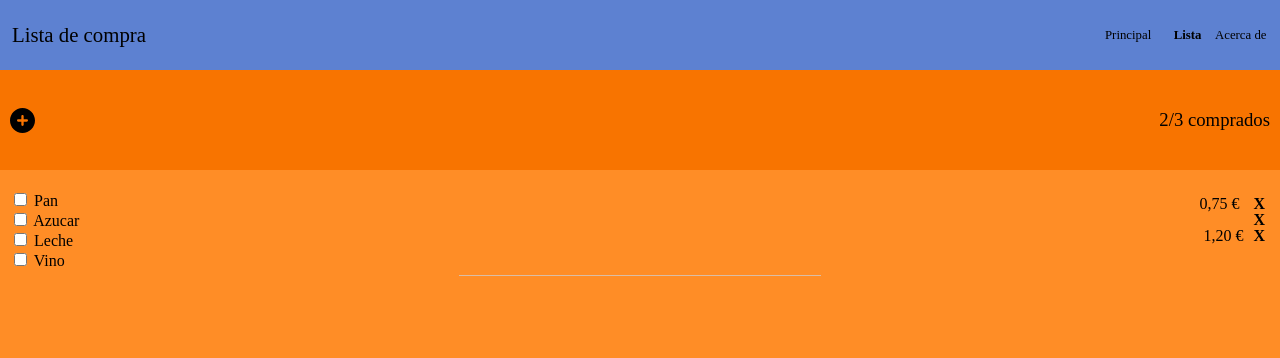
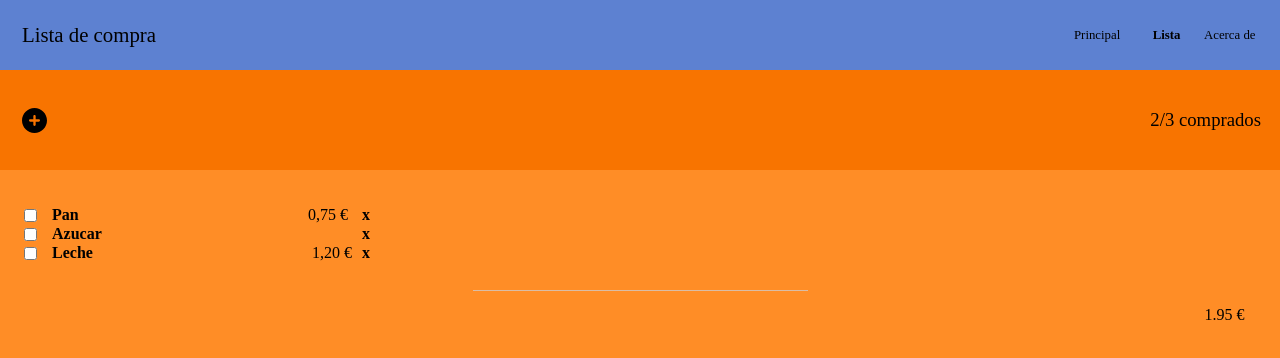
Before and after one commit to BorisMichaelRandebrock/202204-W1CH4-boris-randebrock, a plain HTML site: page index.html in a window 1280 px wide. Drawn offline with Linux system fonts and the light colour scheme.

Commit message:
refactured listitems added some more css

```diff
--- a/index.css
+++ b/index.css
@@ -20,7 +20,7 @@ header {
   width: 100vw;
   margin: 0%;
   height: 70px;
-  padding: 15px 10px 15px 10px;
+  padding: 15px 16px 15px 20px;
   align-content: center;
   align-items: center;
   justify-content: space-between;
@@ -31,12 +31,14 @@ h1 {
   font-weight: 500;
   padding-left: 2px;
 }
-ul {
+.header-ul {
   display: flex;
   flex-direction: row;
   justify-content: space-around;
+  width: 200px;
+  padding-left: 5px;
 }
-li {
+.header-li {
   font-size: 0.8em;
   list-style: none;
   margin: 0%;
@@ -58,8 +60,8 @@ li {
   background-color: #f87400;
   height: 100px;
   width: 100vw;
-  padding-left: 10px;
-  padding-right: 10px;
+  padding-left: 22px;
+  padding-right: 19px;
 }
 .items {
   background: #ff8d26;
@@ -79,6 +81,14 @@ form {
   margin-top: 20px;
   width: 200px;
 }
+.shopping-items {
+  display: flex;
+  flex-direction: row;
+  justify-content: flex-start;
+}
+.shopping-list-items {
+  padding-left: 0;
+}
 span {
   font-weight: bold;
   padding-left: 10px;
@@ -96,8 +106,10 @@ p {
   margin: 0%;
 }
 .line {
-  width: 362px;
+  width: 335px;
   border-bottom: 1px solid rgb(218, 189, 166);
+  padding-left: 5px;
+  margin: 15px;
 }
 a {
   text-decoration: none;
@@ -132,3 +144,23 @@ button {
   margin-top: 5px;
   height: 35px;
 }
+p.euro {
+  align-self: baseline;
+}
+.items__li {
+  display: flex;
+  justify-content: space-between;
+  width: 360px;
+}
+.items__li:checked {
+  text-decoration: line-through;
+}
+.total {
+  display: flex;
+  justify-content: flex-end;
+  width: 100%;
+  margin-right: 71px;
+}
+.space {
+  margin-right: 15px;
+}
--- a/index.html
+++ b/index.html
@@ -12,10 +12,10 @@
     <main>
       <header>
         <h1>Lista de compra</h1>
-        <ul>
-          <a href="/item-add.html"> <li>Principal</li> </a>
-          <li class="lista">Lista</li>
-          <li>Acerca de</li>
+        <ul class="header-ul">
+          <a href="item-add.html" class="header-li"><li>Principal</li> </a>
+          <li class="lista header-li">Lista</li>
+          <li class="header-li">Acerca de</li>
         </ul>
       </header>
       <section class="resume">
@@ -24,24 +24,46 @@
       </section>
       <section class="items">
         <form>
-          <input type="checkbox" name="item1" value="pan" />
-          <label for="item1">Pan</label><br />
-          <input type="checkbox" name="item2" value="azucar" />
-          <label for="item2">Azucar</label><br />
-          <input type="checkbox" name="item3" value="leche" />
-          <label for="item3">Leche</label><br />
-          <input type="checkbox" name="item4" value="vino" />
-          <label for="item4">Vino</label><br />
+          <ul class="shopping-list-items">
+            <li class="items__li">
+              <span class="shopping-items">
+                <input type="checkbox" name="item1" value="pan" class="space" />
+                <label for="item1"> Pan</label><br />
+              </span>
+              <p>0,75 € <span>x</span></p>
+            </li>
+            <li class="items__li">
+              <span class="shopping-items">
+                <input
+                  type="checkbox"
+                  name="item2"
+                  value="azucar"
+                  class="space"
+                />
+                <label for="item2"> Azucar</label><br />
+              </span>
+              <p><span>x</span></p>
+            </li>
+            <li class="items__li">
+              <span class="shopping-items">
+                <input
+                  type="checkbox"
+                  name="item3"
+                  value="leche"
+                  class="space"
+                />
+                <label for="item3"> Leche</label><br />
+              </span>
+              <p>1,20 €<span>x</span></p>
+            </li>
+          </ul>
         </form>
-        <div class="precios">
-          <p>0,75 € <span>X</span></p>
-          <p><span>X</span></p>
-          <p>1,20 €<span>X</span></p>
-          <p></p>
-        </div>
+        <div class="precios"></div>
       </section>
       <div class="line"></div>
-      <section class="total"></section>
+      <section class="total">
+        <p class="totalling">1.95 €</p>
+      </section>
     </main>
   </body>
 </html>
```
Also changed, not shown: item-add.html (+5 -5 lines).
